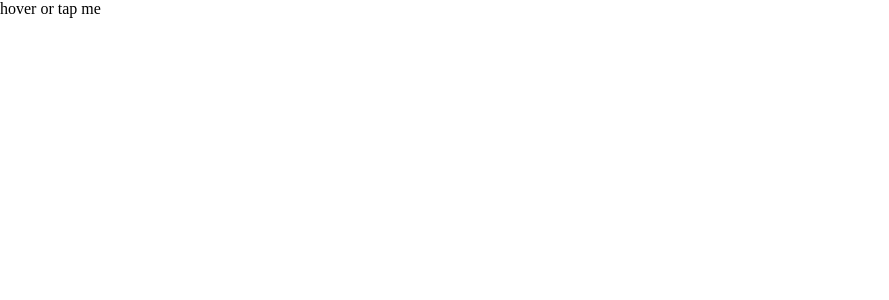
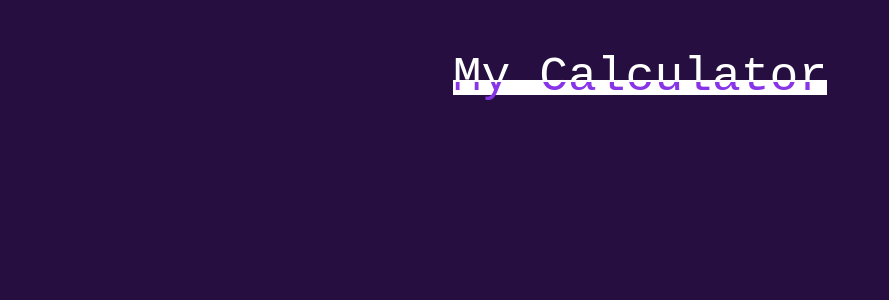
Before and after one commit to galAntonis/CalculatorReact, a React (Create React App) app: page / in a window 1280 px wide. Shown: the top 300 px of the page, without its empty margins (0-889 px from the left). Built offline with nearby package versions, Linux system fonts and the light colour scheme.

Commit message:
Added title

```diff
--- a/src/App.js
+++ b/src/App.js
@@ -4,7 +4,7 @@ function App() {
 	return (
 		<div className="App">
 				<div className="headerTitle">
-					<span><p>hover or tap me</p></span>
+					<span><p>My Calculator</p></span>
 				</div>
 				<div className="calculator">
 
--- a/src/index.css
+++ b/src/index.css
@@ -1,5 +1,72 @@
+:root{
+	--bg-color: #260F40;
+	--primary-color: #8735E6;
+}
+
+
 * {
 	padding: 0;
 	margin: 0;
 	box-sizing: border-box;
   }
+
+html,
+body {
+  font-family: 'Fira Code', monospace;
+  width: 100%;
+  height: 100%;
+  font-size: 16px;
+  background-color: var(--bg-color);
+}
+
+.App {
+	display: flex;
+	height: 100%;
+	align-items: center;
+	justify-content: center;
+  }
+
+  .headerTitle{
+	display: flex;
+	height: 100%;
+	align-items: center;
+	justify-content: center;
+	margin-top: 50px;
+  }
+
+  p {
+	cursor: pointer;
+	position: relative;
+	display: inline-block;
+	font-size: 3rem;
+	background: linear-gradient(to bottom, #fff, #fff 60%, var(--primary-color) 60%, var(--primary-color) 100%);
+	background-clip: text;
+	-webkit-background-clip: text;
+	color: transparent;
+	background-repeat: no-repeat;
+	transition: background 0.2s ease-out;
+	white-space: nowrap;
+  }
+
+  span {
+	position: relative;
+  }
+
+  span:before {
+	content: "";
+	position: absolute;
+	left: 0;
+	right: 0;
+	height: 15px;
+	background: #fff;
+	bottom: 9px;
+	transition: all 0.2s ease-out;
+  }
+
+  p:hover {
+	background-position: 0 11px;
+  }
+
+  span:hover:before {
+	transform: translateY(14px)
+  }
```
